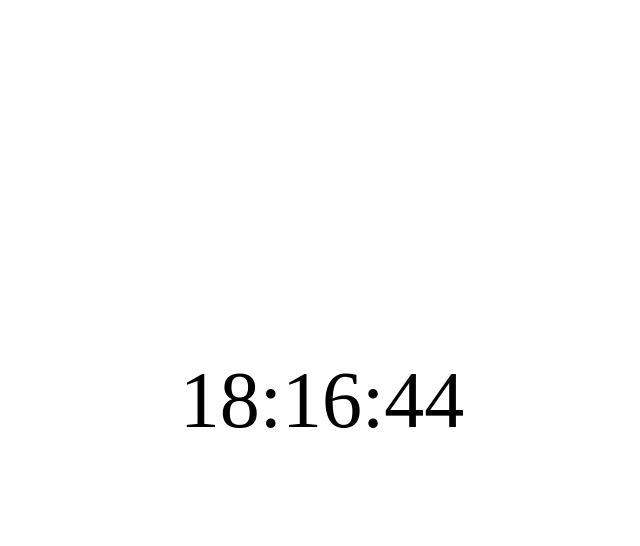
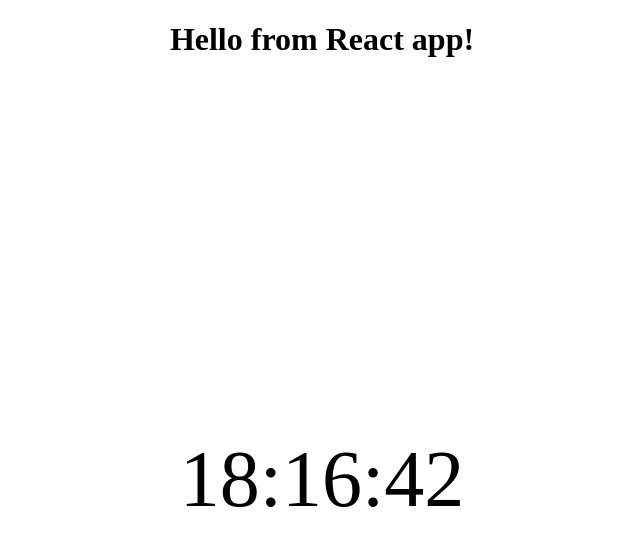
Before and after one commit to lior99/react-template, a React app: page / in a window 1280 px wide. Shown: the top 546 px of the page, without its empty margins (318-958 px from the left). Built offline with nearby package versions, Linux system fonts and the light colour scheme.

Commit message:
Fix: Remove unnecessary files and some minor changes to code

```diff
--- a/package.json
+++ b/package.json
@@ -4,7 +4,7 @@
   "description": "My webpack project",
   "scripts": {
     "build": "webpack --mode=production --define-process-env-node-env=production",
-    "start": "npm run server",
+    "start": "npm run serve",
     "build:dev": "webpack --mode=development",
     "build:prod": "webpack --mode=production --define-process-env-node-env=production",
     "watch": "webpack --watch",
--- a/src/components/Timer/index.js
+++ b/src/components/Timer/index.js
@@ -30,9 +30,19 @@ function Timer() {
         }
     });
 
+    useEffect(() => {
+        if (!time) {
+            const tempTime = getTime();
+            setTime(tempTime);
+        }
+    }, [])
+
     return (
-        <div className='container'>
-            { time }
+        <div>
+            <h1 className='title'>Hello from React app!</h1>
+            <div className='container'>
+                { time }
+            </div>
         </div>
     );
 }
--- a/src/components/Timer/style.css
+++ b/src/components/Timer/style.css
@@ -7,5 +7,8 @@
     justify-content: center;
     width: 100%;
     height: 100%;
+}
 
+.title {
+    text-align: center;
 }
```
Also changed, not shown: src/api/index.js (deleted, +0 -13 lines).
